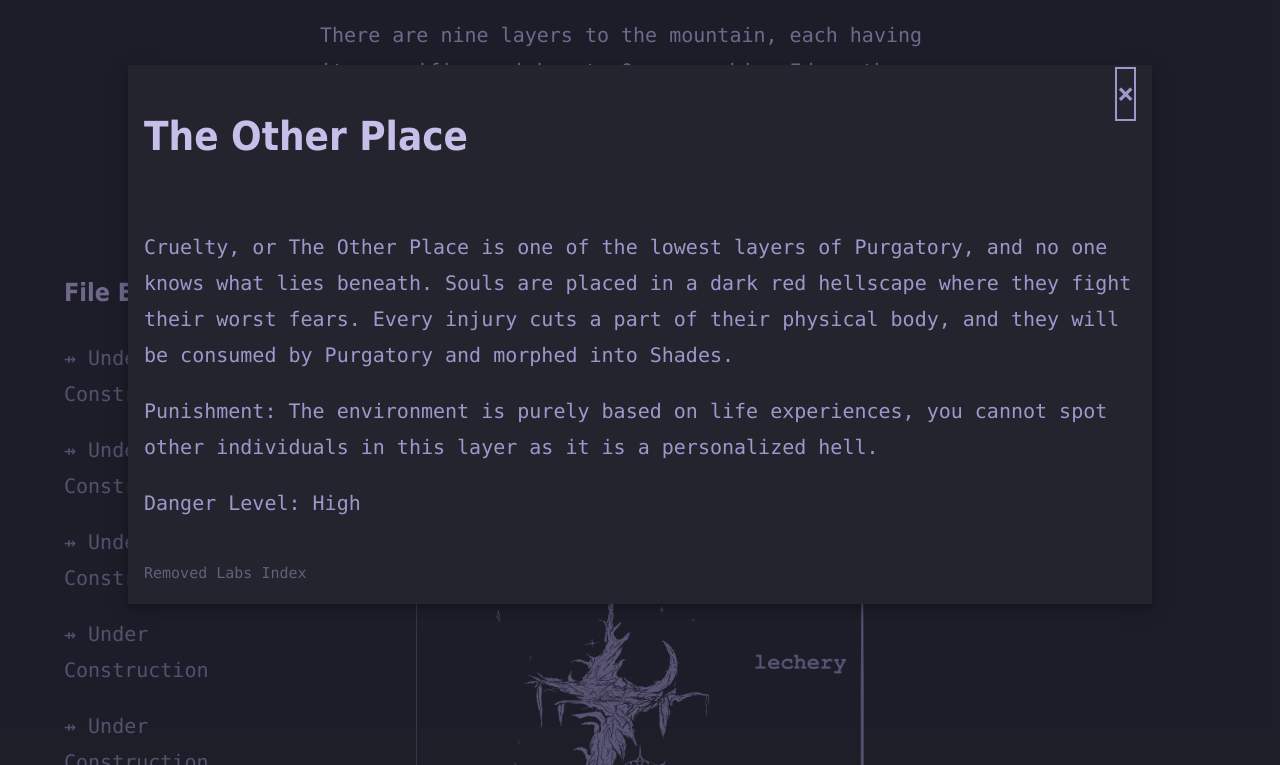
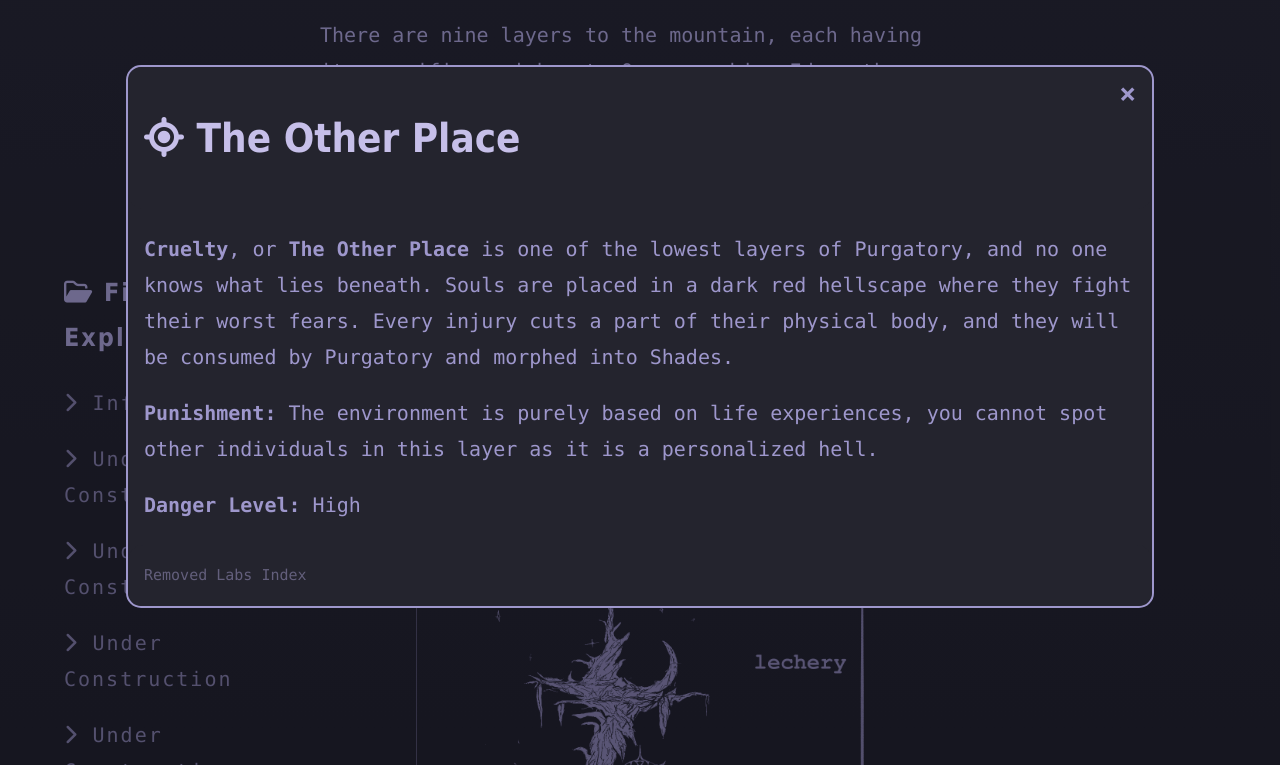
Before and after one commit to xmanrva/InfIndex, a plain HTML site: page index.html in a window 1280 px wide. Both pictures are taken after a click on the button "Cruelty". Shown: the part 925-1690 px from the top of the page. Drawn offline with Linux system fonts and the light colour scheme.

Commit message:
Add files via upload

```diff
--- a/index.html
+++ b/index.html
@@ -2,9 +2,13 @@
 <html lang="en" >
 <head>
   <meta charset="UTF-8">
-  <title>Madness Purgatorio Index</title>
+  <meta content="Infdex" property="og:title">
+  <meta content="Browse The Index today." property="og:description">
+  <meta content="Infdex" property="og:site_name">
+  <meta content='https://xmanrva.github.io/InfIndex/Purgatorio_Logo.png' property='og:image'>
+  <title>Infdex: Madness Purgatorio</title>
   <link rel="stylesheet" href="./style.css">
-  <link rel="icon" type="image/x-icon" href="">
+  <link rel="icon" type="image/x-icon" href="InfLogo3-TRNSP.png">
 
 </head>
 <body>
@@ -13,12 +17,12 @@
 <!-- START NAV BAR THINGY -->
 
 <div id="container">
-  <p style="font-size: 25px; font-family: Tahoma, sans-serif;"><b>File Explorer</b></p>
-  <p><a href="#unknown" style="color: #756F9A;">⇸ Under Construction</a></p>
-  <p><a href="#unknown" style="color: #756F9A;">⇸ Under Construction</a></p>
-  <p><a href="#unknown" style="color: #756F9A;">⇸ Under Construction</a></p>
-  <p><a href="#unknown" style="color: #756F9A;">⇸ Under Construction</a></p>
-  <p><a href="#unknown" style="color: #756F9A;">⇸ Under Construction</a></p>
+  <p style="font-size: 25px; font-family: Tahoma, sans-serif;"><b><i class="fa-regular fa-folder-open"></i> File Explorer</b></p>
+  <p><a href="https://xmanrva.github.io/InfIndex/" style="color: #756F9A;"><i class="fa-solid fa-chevron-right"></i> Infdex Home</a></p>
+  <p><a href="#unknown" style="color: #756F9A;"><i class="fa-solid fa-chevron-right"></i> Under Construction</a></p>
+  <p><a href="#unknown" style="color: #756F9A;"><i class="fa-solid fa-chevron-right"></i> Under Construction</a></p>
+  <p><a href="#unknown" style="color: #756F9A;"><i class="fa-solid fa-chevron-right"></i> Under Construction</a></p>
+  <p><a href="#unknown" style="color: #756F9A;"><i class="fa-solid fa-chevron-right"></i> Under Construction</a></p>
 </div>
 
 <!-- END NAV BAR THINGY -->
@@ -26,7 +30,7 @@
 <!-- Sloppy code -->
  <div id="title">
 <p style="font-size: 2; text-align: center; color:#756F9A">Infernolly Studios by Xman and Enchie</p>
-<img src="Purgatorio_Logo.png" alt="Logo" width="100%", class="purgatorio">
+<img style="filter: drop-shadow(0 0 0.75rem rgb(0, 0, 0)); "src="Purgatorio_Logo.png" alt="Logo" width="100%", class="purgatorio">
 </div>
 
 <div class="announcement">
@@ -56,11 +60,11 @@
 
 <button class="modal-button" href="#myModal1">Cruelty</button>
 
-<button class="modal-button" href="#myModal2">Pride</button>
+<button class="modal-button" href="#myModal2" style="color:#ffde58;">Pride</button>
 
-<button class="modal-button" href="#myModal3">Envy</button>
+<button class="modal-button" href="#myModal3" style="color:#9ef7fb">Envy</button>
 
-<button class="modal-button" href="#myModal4">Asperity</button>
+<button class="modal-button" href="#myModal4" style="color:#00a3fe">Asperity</button>
 
 <button class="modal-button" href="#myModal0">Sloth</button>
 </div>
@@ -88,12 +92,12 @@
   <div class="modal-content">
     <div class="modal-header">
       <span class="close">×</span>
-      <h2>The Other Place</h2>
+      <h2><i class="fa-solid fa-location-crosshairs"></i> The Other Place</h2>
     </div>
     <div class="modal-body">
-      <p>Cruelty, or The Other Place is one of the lowest layers of Purgatory, and no one knows what lies beneath. Souls are placed in a dark red hellscape where they fight their worst fears. Every injury cuts a part of their physical body, and they will be consumed by Purgatory and morphed into Shades. </p>
-      <p>Punishment: The environment is purely based on life experiences, you cannot spot other individuals in this layer as it is a personalized hell. </p>
-      <p>Danger Level: High</p>
+      <p><b>Cruelty</b>, or <b>The Other Place</b> is one of the lowest layers of Purgatory, and no one knows what lies beneath. Souls are placed in a dark red hellscape where they fight their worst fears. Every injury cuts a part of their physical body, and they will be consumed by Purgatory and morphed into Shades. </p>
+      <p><b>Punishment:</b> The environment is purely based on life experiences, you cannot spot other individuals in this layer as it is a personalized hell. </p>
+      <p><b>Danger Level:</b> High</p>
     </div>
     <div class="modal-footer">
       <p>Removed Labs Index</h3>
@@ -109,12 +113,12 @@
   <div class="modal-content">
     <div class="modal-header">
       <span class="close">×</span>
-      <h2>Pride</h2>
+      <h2 style="color:#ffde58; letter-spacing:4px; font-size:50px;"><i class="fa-solid fa-location-crosshairs"></i> Pride</h2>
     </div>
     <div class="modal-body">
       <p>Pride is the first layer of Purgatory Proper. It is a large plane of boulders and marble rock with a shiny gold color inside. Due to the invention of a Demon Deterrent System (DDS), a city has emerged in the center, where a small group of people hold power over others. </p>
-      <p>Punishment: Souls are forced by demons to carry heavy marble rock uphill to where they can cut them up or carve them into statues. A lot of the architecture of the other layers comes from Pride.</p>
-      <p>Danger Level: Low</p>
+      <p><b>Punishment:</b> Souls are forced by demons to carry heavy marble rock uphill to where they can cut them up or carve them into statues. A lot of the architecture of the other layers comes from Pride.</p>
+      <p><b>Danger Level:</b> Low</p>
     </div>
     <div class="modal-footer">
       <p>Removed Labs Index</h3>
@@ -130,13 +134,13 @@
   <div class="modal-content">
     <div class="modal-header">
       <span class="close">×</span>
-      <h2>Envy</h2>
+      <h2 style="color:#9ef7fb; letter-spacing:4px; font-size:50px;"><i class="fa-solid fa-location-crosshairs"></i> Envy</h2>
     </div>
     <div class="modal-body">
       <p>Envy is a dark blue cavern of blind, lost spirits. All souls in Envy are stripped of their eyesight and forced to endlessly wander through the crag.</p>
       <p>Some shades were spotted harming other souls for using a cane made out of stalagmite. After stealing the cane, they then proceeded to use it as a blind cane, proving to us researchers how much the sin of Envy affects people.</p>
-      <p>Punishment: Those in Envy are punished by having most water taken away from them. Upon reaching for a pool of water, it disappears in their hands, punishing them for their envy. </p>
-      <p>Danger Level: Medium </p>
+      <p><b>Punishment:</b> Those in Envy are punished by having most water taken away from them. Upon reaching for a pool of water, it disappears in their hands, punishing them for their envy. </p>
+      <p><b>Danger Level:</b> Medium </p>
     </div>
     <div class="modal-footer">
       <p>Removed Labs Index</h3>
@@ -152,7 +156,7 @@
   <div class="modal-content">
     <div class="modal-header">
       <span class="close">×</span>
-      <h2>Asperity</h2>
+      <h2 style="color:#00a3fe; letter-spacing:4px; font-size:50px;"><i class="fa-solid fa-location-crosshairs"></i> Asperity</h2>
     </div>
     <div class="modal-body">
       <p>Asperity is a large network of hills and troughs, each filled with a dark smoke that sinners much wander through endlessly. The wrathful reside here, punished for their hostility towards others. Despite this, a city emerged from the smoke, The Hanging City of Asperity. The city is locked off to most shades, as the leader only allows loyal servants.</p>
@@ -174,7 +178,7 @@
   <div class="modal-content">
     <div class="modal-header">
       <span class="close">×</span>
-      <h2>Unexplored Territory...</h2>
+      <h2 style="letter-spacing:4px; font-size:50px;"><i class="fa-solid fa-triangle-exclamation"></i> Unexplored Territory...</h2>
     </div>
     <div class="modal-body">
       <p>The files have yet to be stolen.</p>
--- a/style.css
+++ b/style.css
@@ -6,7 +6,7 @@
 /* Track */
 ::-webkit-scrollbar-track {
   border-radius: 10px;
-  background-color: transparent;
+  background-color: linear-gradient(#1A1A27, #06060e);
 }
 
 
@@ -71,13 +71,14 @@ html {
 }
 
 body {
-  background-color: #1A1A27;
+
 font-family: "Lucida Console";
   color: #9e97cc;
 margin: auto;
 width: 50%;
 font-size: 20px;
 line-height: 1.8;
+background-image: linear-gradient(#1A1A27, #06060e);
 }
 
 h1 {
@@ -105,6 +106,7 @@ padding:0%;
 width: 15%;
 height: 30%;
 text-align: left;
+letter-spacing: 2px;
 }
 
 .divider {
@@ -160,6 +162,7 @@ img {
   color: #9e97cc;
   background-color: rgba(36, 36, 46,0.4); /* Black w/ opacity */
 
+
 }
 
 /* Modal Content */
@@ -170,11 +173,12 @@ img {
   margin: auto;
   padding: 0;
   width: 80%;
-  box-shadow: 0 4px 8px 0 rgba(0,0,0,0.2),0 6px 20px 0 rgba(0,0,0,0.19);
   -webkit-animation-name: animatetop;
   -webkit-animation-duration: 0.4s;
   animation-name: animatetop;
-  animation-duration: 0.4s
+  animation-duration: 0.4s;
+  border: 2px solid #9e97cc;
+  border-radius: 15px;
 }
 
 /* Add Animation */
@@ -190,27 +194,30 @@ img {
 
 /* The Close Button */
 .close {
-  border: 2px solid #9e97cc;
   float: right;
   font-size: 28px;
   font-weight: bold;
+  transition: 0.5s;
 }
 
 .close:hover,
 .close:focus {
-  color: #000;
+  color: #ffffff;
   text-decoration: none;
   cursor: pointer;
+  transition: 0.5s;
 }
 
 .modal-header {
   padding: 2px 16px;
   background-color: #24242e;
   color: #9e97cc;
+  border-radius: 15px;
 }
 
 .modal-body {
   padding: 2px 16px;
+  border-radius: 15px;
 }
 
 .modal-footer {
@@ -218,6 +225,7 @@ img {
   background-color: #24242e;
   color: #635f7c;
   font-size:15px;
+  border-radius: 15px;
 }
 
 .modal-button {
@@ -233,7 +241,7 @@ img {
   margin: 4px 2px;
   display: inline-block;
   color: #c6bfe9;
-
+  transition: 1s;
 }
 
 .buttons {
@@ -252,6 +260,18 @@ img {
   align-items: center;
 }
 
+.buttons, .buttons2 {
+  transition: 1s;
+}
+
+.modal-button:hover {
+  transition: 1s;
+  border: 2px solid #ffffff;
+}
+
+
+
+
 img {
   width: 70%;
   margin: auto;
```
Also changed, not shown: InfLogo3-TRNSP.png (added).
